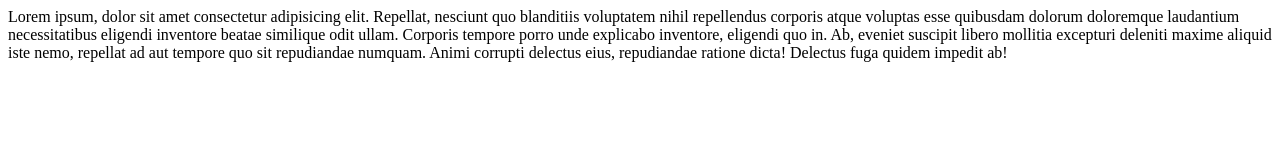
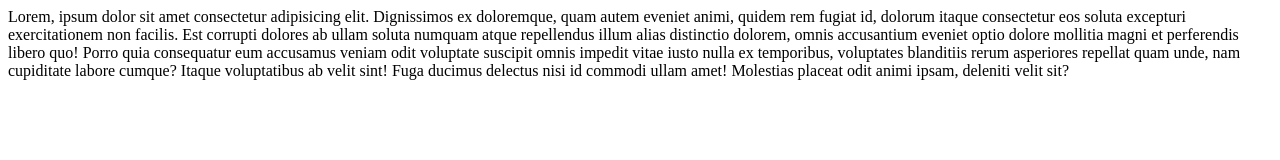
Before and after one commit to sureshponnadav2/gitDemo, a plain HTML site: page index.html in a window 1280 px wide. Drawn offline with Linux system fonts and the light colour scheme.

Commit message:
changes in master branch

```diff
--- a/index.html
+++ b/index.html
@@ -9,11 +9,7 @@
 </head>
 
 <body>
-    Lorem ipsum, dolor sit amet consectetur adipisicing elit. Repellat, nesciunt quo blanditiis voluptatem nihil
-    repellendus corporis atque voluptas esse quibusdam dolorum doloremque laudantium necessitatibus eligendi inventore
-    beatae similique odit ullam. Corporis tempore porro unde explicabo inventore, eligendi quo in. Ab, eveniet suscipit
-    libero mollitia excepturi deleniti maxime aliquid iste nemo, repellat ad aut tempore quo sit repudiandae numquam.
-    Animi corrupti delectus eius, repudiandae ratione dicta! Delectus fuga quidem impedit ab!
+   Lorem, ipsum dolor sit amet consectetur adipisicing elit. Dignissimos ex doloremque, quam autem eveniet animi, quidem rem fugiat id, dolorum itaque consectetur eos soluta excepturi exercitationem non facilis. Est corrupti dolores ab ullam soluta numquam atque repellendus illum alias distinctio dolorem, omnis accusantium eveniet optio dolore mollitia magni et perferendis libero quo! Porro quia consequatur eum accusamus veniam odit voluptate suscipit omnis impedit vitae iusto nulla ex temporibus, voluptates blanditiis rerum asperiores repellat quam unde, nam cupiditate labore cumque? Itaque voluptatibus ab velit sint! Fuga ducimus delectus nisi id commodi ullam amet! Molestias placeat odit animi ipsam, deleniti velit sit?
 </body>
 
 </html>
```
